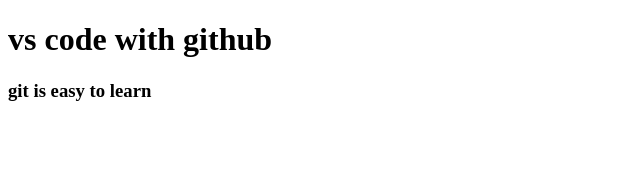
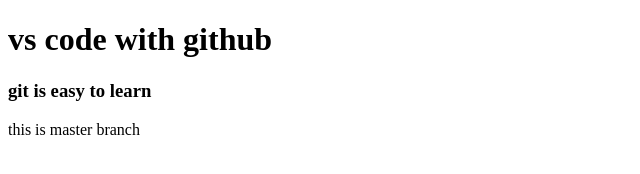
Before and after one commit to mayank0611/LWC_Exercise, a website: page index.html in a window 1280 px wide. Shown: the whole page, without its empty margins (0-640 px from the left). Drawn offline with Linux system fonts and the light colour scheme.

Commit message:
Update index.html

```diff
--- a/index.html
+++ b/index.html
@@ -9,5 +9,6 @@
 <body>
     <h1> vs code with github</h1>
     <h3>git is easy to learn</h3>
+    <p>this is master branch<p>
 </body>
 </html>
```
